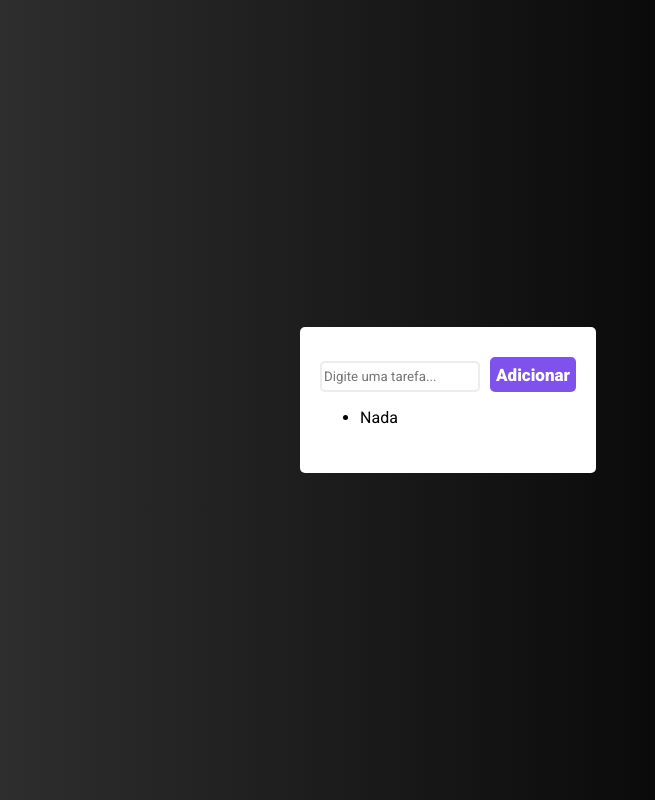
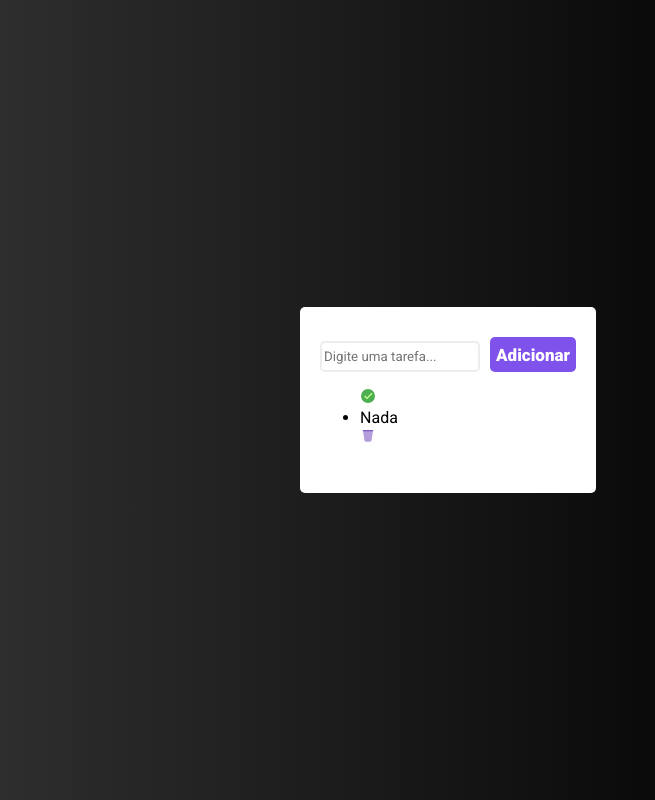
Before and after one commit to gustavo-goulart/devclub-frontend, a React (Vite) app in the folder 5-react/to-do-list-react/: page / in a window 1280 px wide. Shown: the whole page, without its empty margins (192-847 px from the left). Built offline with nearby package versions, Linux system fonts and the light colour scheme.

Commit message:
icones react

```diff
--- a/5-react/to-do-list-react/package.json
+++ b/5-react/to-do-list-react/package.json
@@ -12,6 +12,7 @@
   "dependencies": {
     "react": "^18.2.0",
     "react-dom": "^18.2.0",
+    "react-icons": "^5.2.1",
     "styled-components": "^6.1.11",
     "uuid": "^9.0.1"
   },
--- a/5-react/to-do-list-react/src/App.jsx
+++ b/5-react/to-do-list-react/src/App.jsx
@@ -1,5 +1,7 @@
 import { useState } from "react";
 import { v4 as uuid } from "uuid";
+
+import { FcEmptyTrash, FcOk } from "react-icons/fc";
 
 import { Container, ToDoList, Input, Button } from "./styles.js";
 
@@ -23,7 +25,11 @@ function App() {
           <Button onClick={clicarNoBotao}>Adicionar</Button>
           <ul>
             {list.map((item) => (
-              <li key={item.id}>{item.task}</li>
+              <div>
+                <FcOk />
+                <li key={item.id}>{item.task}</li>
+                <FcEmptyTrash />
+              </div>
             ))}
           </ul>
         </ToDoList>
```
Also changed, not shown: 1 other file (tests, documents, lock files or other folders).
